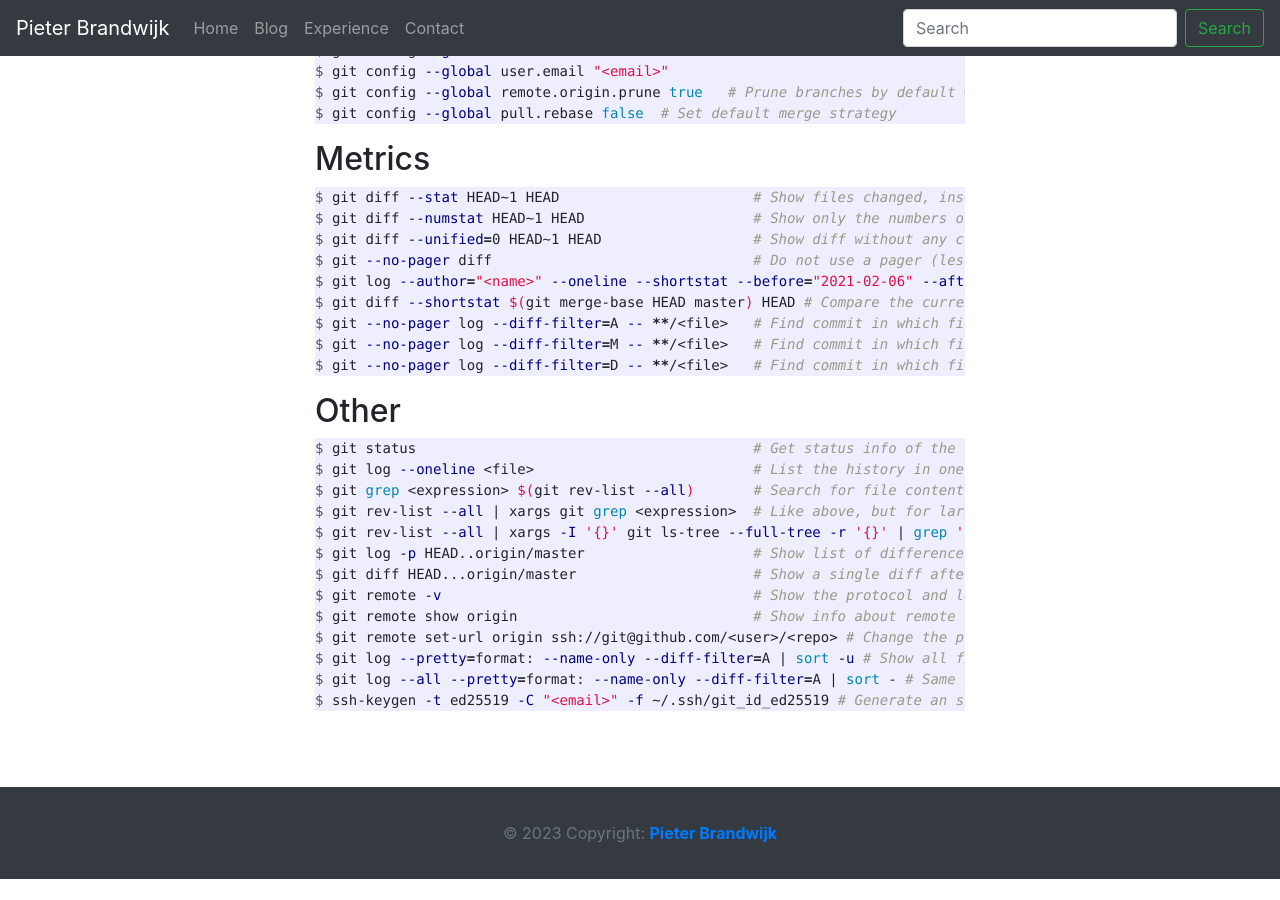
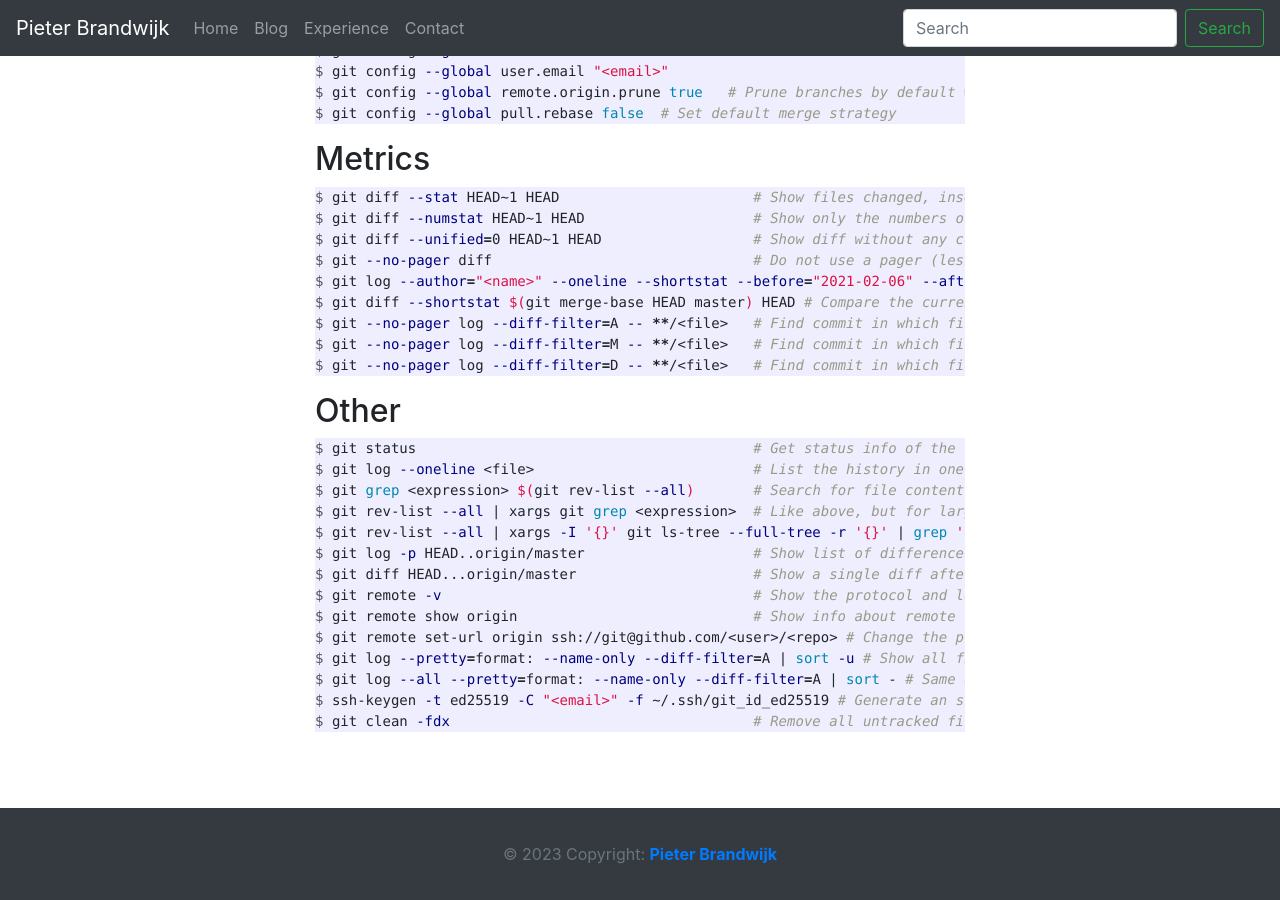
Before and after one commit to pbrandwijk/pbrandwijk.github.io, a Jekyll site: the page built from _posts/2020-09-14-cheat-sheet-git.md, in a window 1280 px wide and 900 px high, scrolled down 1782 px. Built offline with Jekyll 4.4.1, drawn with Linux system fonts in a browser that asks for light colours; nearby versions of some CDN libraries; comment, search, counter and statistics services are not loaded; before the commit the page ends 2661 px from its top, so only the background shows below that.

Commit message:
Update post

````diff
--- a/_posts/2020-09-14-cheat-sheet-git.md
+++ b/_posts/2020-09-14-cheat-sheet-git.md
@@ -124,4 +124,5 @@ $ git remote set-url origin ssh://git@github.com/<user>/<repo> # Change the prot
 $ git log --pretty=format: --name-only --diff-filter=A | sort -u # Show all files that ever existed in the current branch
 $ git log --all --pretty=format: --name-only --diff-filter=A | sort - # Same as above, but in the entire repo
 $ ssh-keygen -t ed25519 -C "<email>" -f ~/.ssh/git_id_ed25519 # Generate an ssh keypair for usage with git via ssh
+$ git clean -fdx                                    # Remove all untracked files
 ```
````
